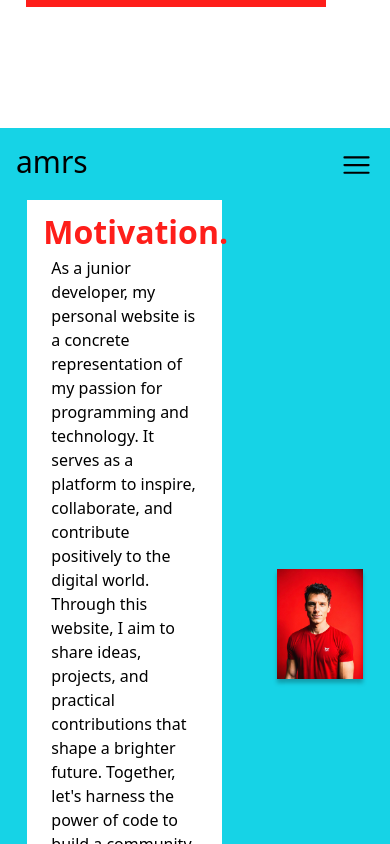
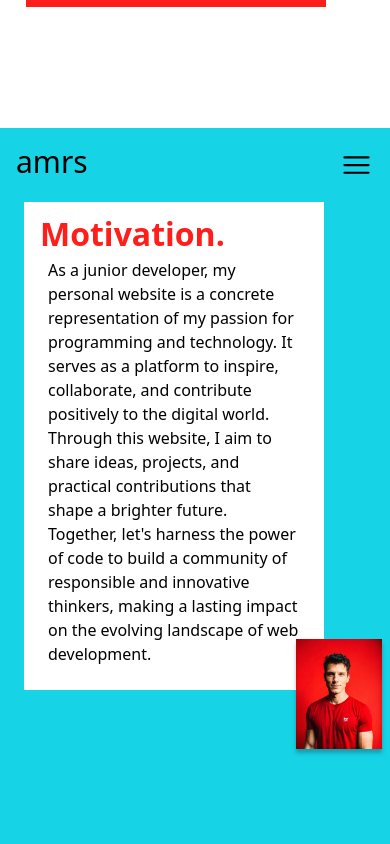
Before and after one commit to amirSahit/amirs-factory, a React (Vite) app: page / in a window 390 px wide. Shown: the part 1560-2404 px from the top of the page. Built offline with nearby package versions, Linux system fonts and the light colour scheme.

Commit message:
motivation for mobile is done

```diff
--- a/package.json
+++ b/package.json
@@ -16,6 +16,7 @@
     "react-dom": "^18.2.0",
     "react-i18next": "^13.0.2",
     "react-icons": "^4.10.1",
+    "react-responsive": "^9.0.2",
     "react-router-dom": "^6.14.2",
     "react-scroll": "^1.8.9"
   },
--- a/src/components/home/Motivation.tsx
+++ b/src/components/home/Motivation.tsx
@@ -1,17 +1,36 @@
 import Header from "../Header";
 import { useTranslation } from "react-i18next";
+import { useMediaQuery } from "react-responsive";
+
 function Motivation() {
   const { t } = useTranslation();
+  const isMobile = useMediaQuery({ query: "(max-width: 768px)" });
   return (
     <section className="fullHeight bg-blue" id="fullHeight">
       <Header />
-      <section className="flex flex-row justify-around items-center h-full">
-        <article className="bg-white p-4 w-[50vw]">
-          <h2 className="mediumHeader text-red">Motivation.</h2>
-          <p className="normalText p-2">{t("MotivationText")}</p>
-        </article>
-        <img src="static/images/IMG-0511.jpg" className="borderHeadshot w-96" />
-      </section>
+      {isMobile ? (
+        <section className="flex flex-row md:justify-around md:items-center md:h-full relative">
+          <article className="bg-white p-4 w-[50vw] min-w-[300px] ml-6">
+            <h2 className="mediumHeader text-red">Motivation.</h2>
+            <p className="normalText p-2">{t("MotivationText")}</p>
+          </article>
+          <img
+            src="static/images/IMG-0511.jpg"
+            className="borderHeadshot w-96 absolute bottom-[-7vh] right-[2vw]"
+          />
+        </section>
+      ) : (
+        <section className="flex flex-row md:justify-around md:items-center md:h-full">
+          <article className="bg-white p-4 w-[50vw] min-w-[300px] ml-6">
+            <h2 className="mediumHeader text-red">Motivation.</h2>
+            <p className="normalText p-2">{t("MotivationText")}</p>
+          </article>
+          <img
+            src="static/images/IMG-0511.jpg"
+            className="borderHeadshot w-96"
+          />
+        </section>
+      )}
     </section>
   );
 }
```
Also changed, not shown: 1 other file (tests, documents, lock files or other folders).
